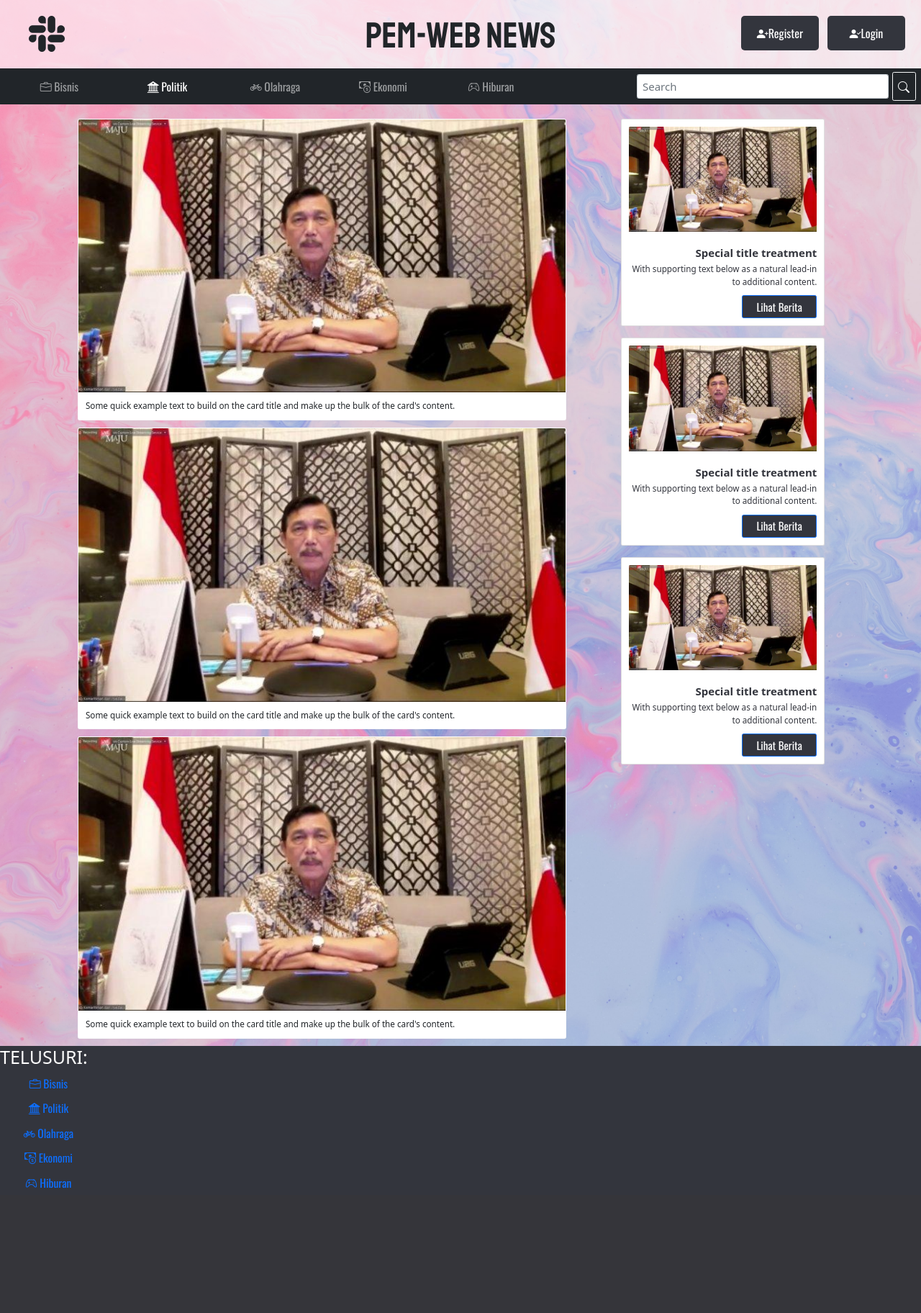
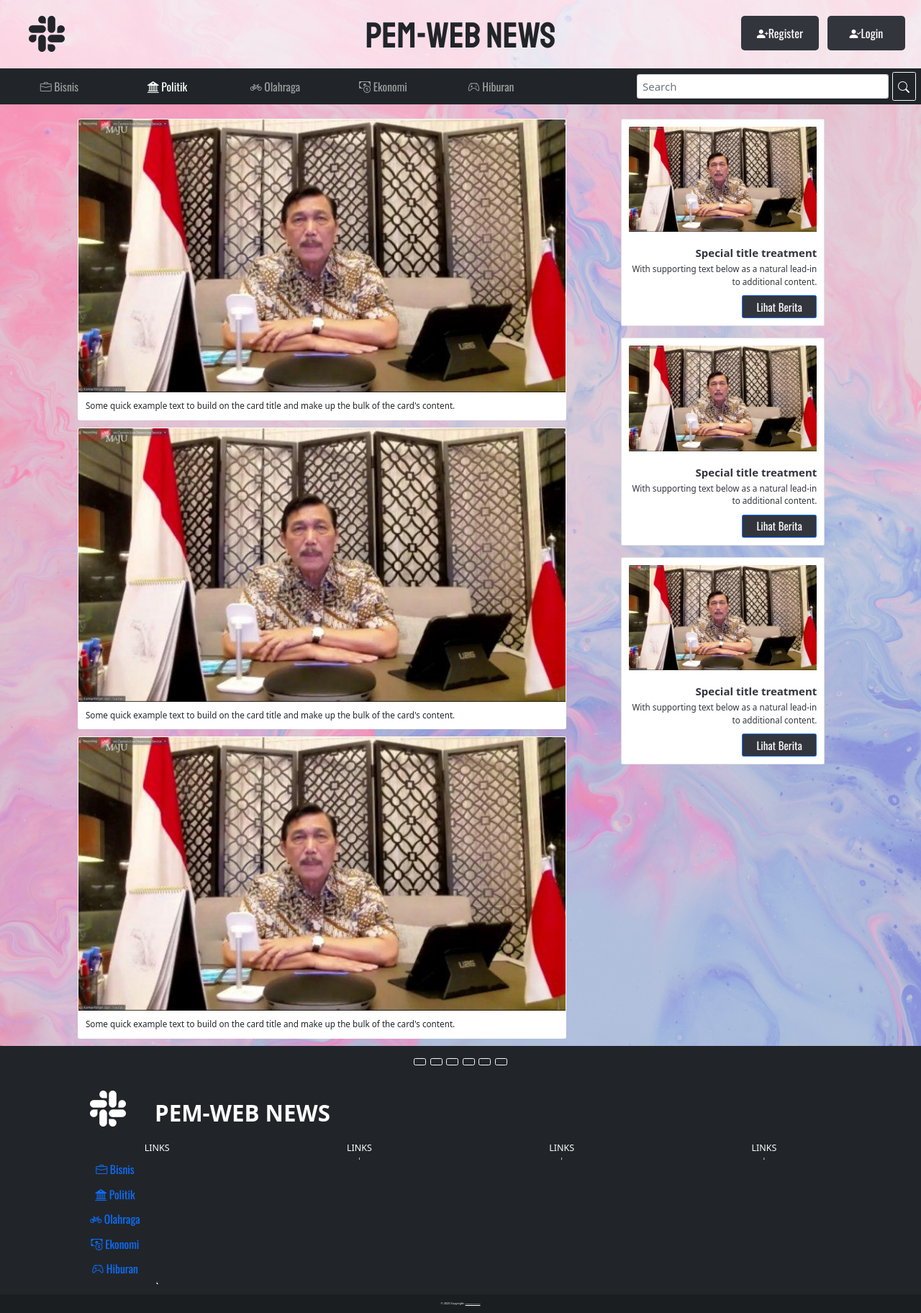
Before and after one commit to Teetinn/NewsProject, a PHP site: page / in a window 1280 px wide. Shown: the whole page at 72% size. Before the commit the page ends 1651 px from the top, so only its background shows below. Run offline with PHP 8.4, Linux system fonts and the light colour scheme; data comes from the database, SQL or seed files in the repository.

Commit message:
few footer, register css

```diff
--- a/newsProject/assets/main.css
+++ b/newsProject/assets/main.css
@@ -13,11 +13,11 @@ body {
   background-repeat: no-repeat;
 }
 
-.center {
+/* .center {
   width: 50%;
   margin: auto;
   display: flex;
-}
+} */
 
 .ctr-container-header {
   background-color: rgba(255, 255, 255, 0.6);
@@ -49,6 +49,7 @@ body {
 .bi {
   font-size: 1.6rem;
 }
+
 .bi-slack {
   font-size: 5rem;
   text-align: center;
@@ -133,17 +134,21 @@ body {
   width: 40%;
 }
 
-.container-footer {
+/* .container-footer {
   background-color: rgb(51, 53, 61);
   color: white;
 }
 .container-footer h2 {
   font-size: 2.5rem;
+} */
+
+/* .footer-p {
+  font-size: 20rem;
 }
-.container-footer p,
-.container-footer ul li a {
-  font-size: 2 rem;
-}
+
+.footer-link {
+  font-size: 20rem;
+} */
 
 @media only screen and (max-width: 1250px) {
   .container-btn {
--- a/newsProject/view/dashboard.php
+++ b/newsProject/view/dashboard.php
@@ -2,7 +2,7 @@
 <html>
 
 <head>
-  <title>News</title>
+  <title>Pem-Web News</title>
   <meta charset="utf-8">
   <meta name="viewport" content="width=device-width, initial-scale=1">
   <link href="https://cdn.jsdelivr.net/npm/bootstrap@5.0.2/dist/css/bootstrap.min.css" rel="stylesheet"
@@ -150,7 +150,8 @@
   </div>
   </div>
 </body>
-<Footer>
+<!-- <Footer>
+
   <div class="row container-footer">
     <h2>TELUSURI:</h2>
     <ul class="navbar-nav me-auto mb-2 mb-lg-0 nav-fill nav-justified">
@@ -172,6 +173,191 @@
     </ul>
   </div>
   </div>
-</Footer>
+</Footer> -->
+
+  <!-- FOOTER -->
+
+  <!-- Footer -->
+<footer class="bg-dark text-center text-white">
+  <!-- Grid container -->
+  <div class="container p-4">
+    <!-- Section: Social media -->
+    <section class="mb-4">
+      <!-- Facebook -->
+      <a class="btn btn-outline-light btn-floating m-1" href="#!" role="button"
+        ><i class="fab fa-facebook-f"></i
+      ></a>
+
+      <!-- Twitter -->
+      <a class="btn btn-outline-light btn-floating m-1" href="#!" role="button"
+        ><i class="fab fa-twitter"></i
+      ></a>
+
+      <!-- Google -->
+      <a class="btn btn-outline-light btn-floating m-1" href="#!" role="button"
+        ><i class="fab fa-google"></i
+      ></a>
+
+      <!-- Instagram -->
+      <a class="btn btn-outline-light btn-floating m-1" href="#!" role="button"
+        ><i class="fab fa-instagram"></i
+      ></a>
+
+      <!-- Linkedin -->
+      <a class="btn btn-outline-light btn-floating m-1" href="#!" role="button"
+        ><i class="fab fa-linkedin-in"></i
+      ></a>
+
+      <!-- Github -->
+      <a class="btn btn-outline-light btn-floating m-1" href="#!" role="button"
+        ><i class="fab fa-github"></i
+      ></a>
+    </section>
+    <!-- Section: Social media -->
+
+    <!-- Section: Form -->
+    <section class="">
+      <form action="">
+        <!--Grid row-->
+        <div class="row d-flex justify-content-left">
+          <!--Grid column-->
+          <div class="col-auto">
+            <p class="pt-2" style="font-size:5rem;">
+                <i class="bi bi-slack"></i><strong>PEM-WEB NEWS</strong>
+            </p>
+          </div>
+        </div>
+        <!--Grid row-->
+      </form>
+    </section>
+    <!-- Section: Form -->
+
+    <!-- Section: Text -->
+    <!-- <section class="mb-4">
+      <p style="font-size:2rem; padding: 5rem;">
+        Lorem ipsum dolor sit amet consectetur adipisicing elit. Sunt distinctio earum
+        repellat quaerat voluptatibus placeat nam, commodi optio pariatur est quia magnam
+        eum harum corrupti dicta, aliquam sequi voluptate quas.
+      </p>
+    </section> -->
+    <!-- Section: Text -->
+
+    <!-- Section: Links -->
+    <section class="">
+      <!--Grid row-->
+      <div class="row">
+        <!--Grid column-->
+        <div class="col-lg-3 col-md-6 mb-4 mb-md-0">
+          <h5 class="text-uppercase">Links</h5>
+
+              <ul class="navbar-nav me-auto mb-2 mb-lg-0 nav-fill nav-justified">
+      <li class="nav-item">
+        <a class="nav-link" aria-current="page" href="#"><i class="bi bi-briefcase"></i> Bisnis</a>
+      </li>
+      <li class="nav-item">
+        <a class="nav-link active" aria-current="page" href="#"><i class="bi bi-bank2"></i> Politik</a>
+      </li>
+      <li class="nav-item">
+        <a class="nav-link" aria-current="page" href="#"><i class="bi bi-bicycle"></i> Olahraga</a>
+      </li>
+      <li class="nav-item">
+        <a class="nav-link" aria-current="page" href="#"><i class="bi bi-cash-coin"></i> Ekonomi</a>
+      </li>
+      <li class="nav-item">
+        <a class="nav-link" aria-current="page" href="#"><i class="bi bi-controller"></i> Hiburan</a>
+      </li>
+    </ul>
+
+
+              <a href="#!" class="text-white">Link 2</a>
+            </li>
+            <li>
+              <a href="#!" class="text-white">Link 3</a>
+            </li>
+            <li>
+              <a href="#!" class="text-white">Link 4</a>
+            </li>
+          </ul>
+        </div>
+        <!--Grid column-->
+
+        <!--Grid column-->
+        <div class="col-lg-3 col-md-6 mb-4 mb-md-0">
+          <h5 class="text-uppercase">Links</h5>
+
+          <ul class="list-unstyled mb-0">
+            <li>
+              <a href="#!" class="text-white">Link 1</a>
+            </li>
+            <li>
+              <a href="#!" class="text-white">Link 2</a>
+            </li>
+            <li>
+              <a href="#!" class="text-white">Link 3</a>
+            </li>
+            <li>
+              <a href="#!" class="text-white">Link 4</a>
+            </li>
+          </ul>
+        </div>
+        <!--Grid column-->
+
+        <!--Grid column-->
+        <div class="col-lg-3 col-md-6 mb-4 mb-md-0">
+          <h5 class="text-uppercase">Links</h5>
+
+          <ul class="list-unstyled mb-0">
+            <li>
+              <a href="#!" class="text-white">Link 1</a>
+            </li>
+            <li>
+              <a href="#!" class="text-white">Link 2</a>
+            </li>
+            <li>
+              <a href="#!" class="text-white">Link 3</a>
+            </li>
+            <li>
+              <a href="#!" class="text-white">Link 4</a>
+            </li>
+          </ul>
+        </div>
+        <!--Grid column-->
+
+        <!--Grid column-->
+        <div class="col-lg-3 col-md-6 mb-4 mb-md-0">
+          <h5 class="text-uppercase">Links</h5>
+
+          <ul class="list-unstyled mb-0">
+            <li>
+              <a href="#!" class="text-white">Link 1</a>
+            </li>
+            <li>
+              <a href="#!" class="text-white">Link 2</a>
+            </li>
+            <li>
+              <a href="#!" class="text-white">Link 3</a>
+            </li>
+            <li>
+              <a href="#!" class="text-white">Link 4</a>
+            </li>
+          </ul>
+        </div>
+        <!--Grid column-->
+      </div>
+      <!--Grid row-->
+    </section>
+    <!-- Section: Links -->
+  </div>
+  <!-- Grid container -->
+
+  <!-- Copyright -->
+  <div class="text-center p-3" style="background-color: rgba(0, 0, 0, 0.2);">
+    © 2020 Copyright:
+    <a class="text-white" href="https://mdbootstrap.com/">MDBootstrap.com</a>
+  </div>
+  <!-- Copyright -->
+</footer>
+<!-- Footer -->
+
 
 </html>
--- a/newsProject/view/register.php
+++ b/newsProject/view/register.php
@@ -5,7 +5,7 @@
   <meta charset="utf-8">
   <meta name="viewport" content="width=device-width, initial-scale=1">
 
-  <link rel="stylesheet" href="register.css">
+  <link rel="stylesheet" href="assets/register.css">
   <link href="https://cdn.jsdelivr.net/npm/bootstrap@5.1.1/dist/css/bootstrap.min.css" rel="stylesheet" integrity="sha384-F3w7mX95PdgyTmZZMECAngseQB83DfGTowi0iMjiWaeVhAn4FJkqJByhZMI3AhiU" crossorigin="anonymous">
   <script src="https://cdn.jsdelivr.net/npm/bootstrap@5.0.2/dist/js/bootstrap.bundle.min.js" integrity="sha384-MrcW6ZMFYlzcLA8Nl+NtUVF0sA7MsXsP1UyJoMp4YLEuNSfAP+JcXn/tWtIaxVXM" crossorigin="anonymous"></script>
 
@@ -84,7 +84,7 @@
                   </div>
 
                   <div class="d-flex justify-content-center">
-                    <button type="submit" class="btn btn-success btn-block btn-lg gradient-custom-4 text-body">Register</button>
+                    <button type="submit" name="submit" class="btn btn-success btn-block btn-lg gradient-custom-4 text-body">Register</button>
                   </div>
 
                   <p class="text-center text-muted mt-5 mb-0">Have already an account? <a href="?view=login" class="fw-bold text-body"><u>Login here</u></a></p>
```
Also changed, not shown: newsProject/view/admin.php (added).
